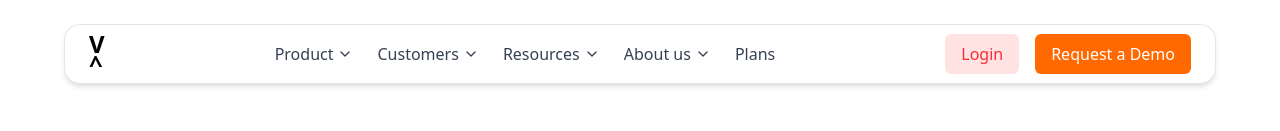
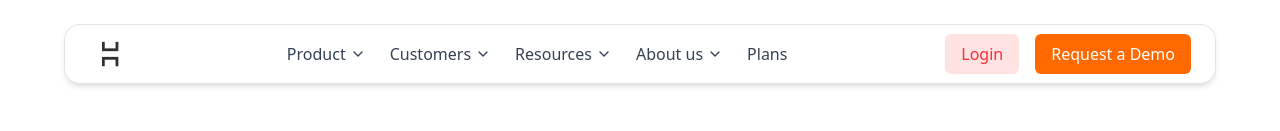
Before and after one commit to SujalKhantwal/landing-page, a React (Vite) app: page / in a window 1280 px wide. Shown: the top 131 px of the page. Built offline with nearby package versions, Linux system fonts and the light colour scheme.

Commit message:
logo changed

```diff
--- a/src/components/Header.jsx
+++ b/src/components/Header.jsx
@@ -15,11 +15,10 @@ export default function Header() {
       <header className="fixed top-0 left-0 w-full py-6 z-50">
         <div className="mx-auto w-[90%] max-w-[1200px] h-[60px] border border-black/10 bg-white/30 backdrop-blur-[48px] rounded-[16px] shadow-md p-[12px] px-[24px] flex items-center justify-between">
           {/* Logo */}
-          <div className="text-2xl font-bold uppercase">
-            <span className="block leading-5">
-              V <span className="block"> ^ </span>
-            </span>
-          </div>
+        <div className="h-10 w-10 bg-white/30 backdrop-blur-[48px] rounded-md p-1">
+          <img src="/logo.png" alt="Logo" className="h-full w-full object-contain" />
+        </div>
+
 
           {/* Desktop Menu */}
           <ul className="hidden md:flex space-x-6 text-gray-700">
```
Also changed, not shown: public/logo.png (added).
